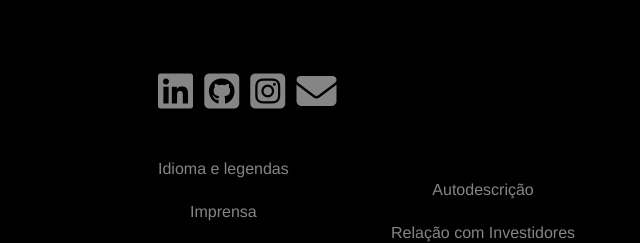
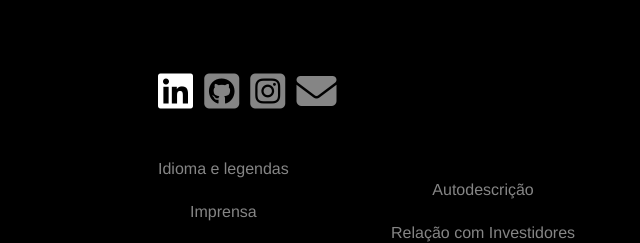
Before and after one commit to ValberJunior/Netflix-Clone, a plain HTML site: page index.html in a window 1280 px wide. In both pictures the pointer is over the link 175 px from the left and 1817 px from the top of the page. Shown: the part 1726-1969 px from the top of the page, 0-640 px from the left. Drawn offline with nearby package versions, Linux system fonts and the light colour scheme.

Commit message:
update a footer

```diff
--- a/css/style.css
+++ b/css/style.css
@@ -255,6 +255,10 @@ footer a{
     text-decoration: none;
 }
 
+footer a:hover{
+    color: #fff;
+}
+
 footer .copyright{
     width: 100%;
     font-size: 16px;
```
